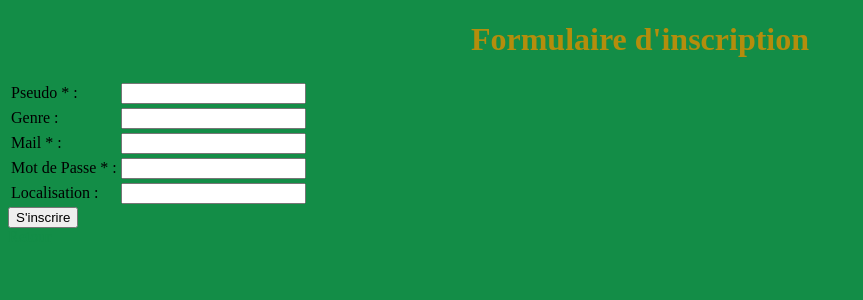
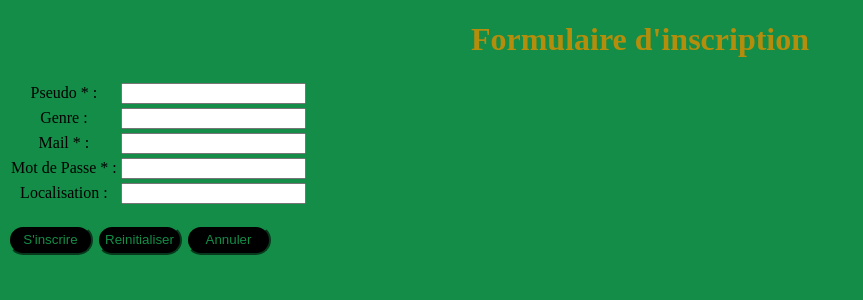
Before and after one commit to Delalandre-Clement/Tarot-Website, a PHP site: page /Inscription.html in a window 1280 px wide. Shown: the top 300 px of the page, without its empty margins (0-863 px from the left). Run offline with PHP 8.4, Linux system fonts and the light colour scheme.

Commit message:
Mise en forme du formulaire d'inscription
Ajout de boutons
Modification de la forme et de la couleur des boutons

```diff
--- a/Inscription.html
+++ b/Inscription.html
@@ -55,8 +55,10 @@
                 </tr>
 
             </table>
+            <br>
             <input type="submit" value="S'inscrire" />
+            <input type="reset" value="Reinitialiser"/>
+            <input type="button" value="Annuler" onClick="window.history.back()">
         </form>
-        <a href=./index.html> Retour</a>
     </body>
 </html>
--- a/Visuel.css
+++ b/Visuel.css
@@ -3,7 +3,7 @@ body{
     background-color: rgb(19, 141, 71);
 }
 
-/* Title CSS */
+/* Titres */
 h1{
     color: rgb(180, 141, 12);
     text-align: center;
@@ -29,7 +29,7 @@ h2{
     color: rgb(19, 141, 71)
 }
 
-/* Mise en page du Menu */
+/* Mise en page du Menu Principal */
 #conteneur{
     display: flex;
     flex-direction: row;
@@ -38,10 +38,21 @@ h2{
     border-radius: 10px;
 }
 
-.element{
+.element, a{
     color: rgb(19,141,71);
 }
 
-a{
-    color: rgb(19,141,71);
+/* Mise en forme des boutons */
+input[type=submit], input[type=reset], input[type=button]{
+    background-color: black;
+    color: rgb(19, 141, 71);
+    border-radius: 15px;
+    border-color: rgb(19, 141, 71);
+    height: 30px;
+    width: 85px;
 }
+
+/* Mise en Forme du Formulaire d'inscription */
+table{
+    text-align: center;
+}
```
